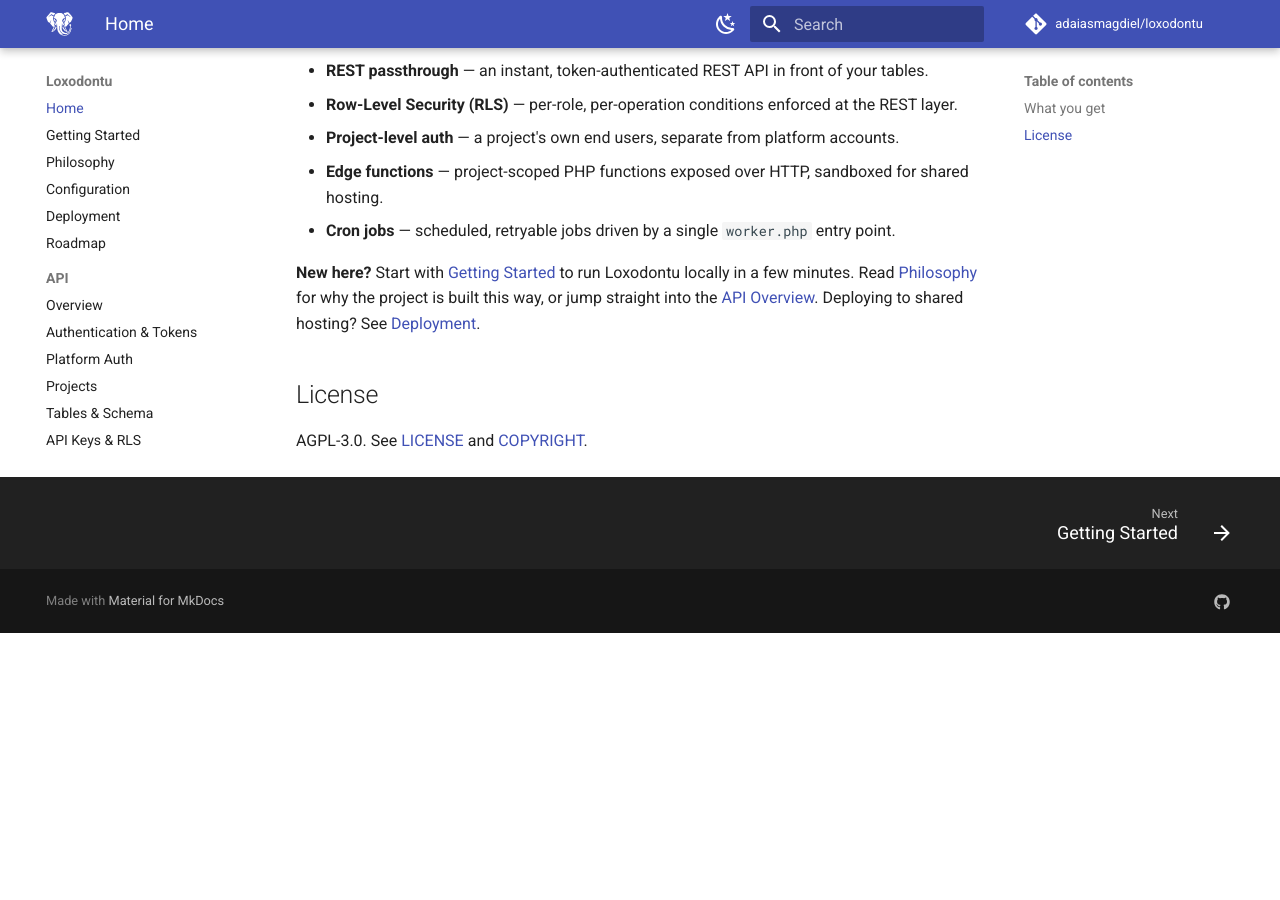
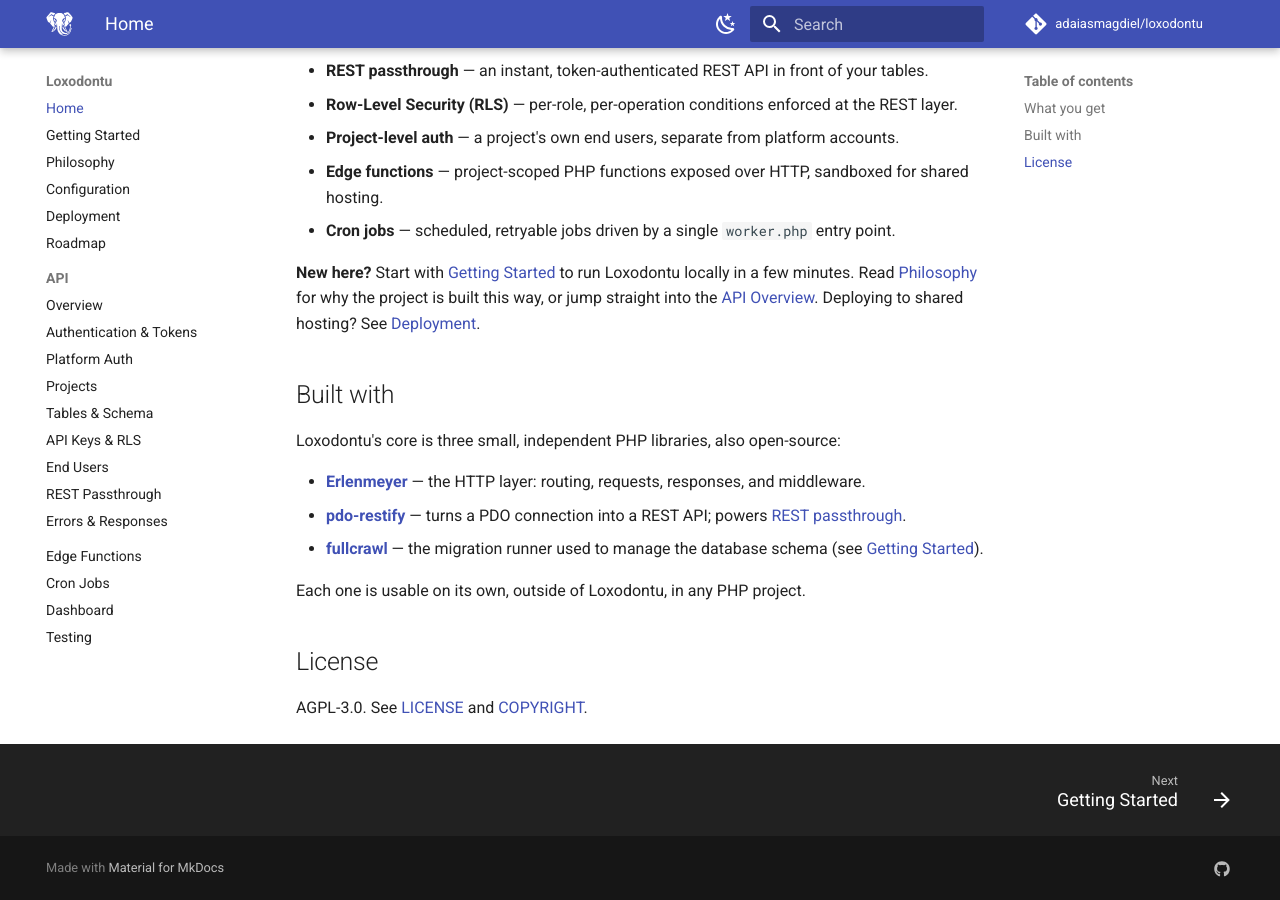
Before and after one commit to AdaiasMagdiel/loxodontu, an MkDocs documentation site: the page built from docs/index.md, in a window 1280 px wide and 900 px high, scrolled down 705 px. Built offline with MkDocs 1.6.1 and Material for MkDocs 9.7.7, drawn with Linux system fonts in a browser that asks for light colours; comment, search, counter and statistics services are not loaded; before the commit the page ends 1338 px from its top, so only the background shows below that.

Commit message:
Credit the first-party libraries Loxodontu is built on
Add a "Built with" section on the home page linking Erlenmeyer,
pdo-restify, and fullcrawl, plus inline credits where each one is
actually doing the work (HTTP layer, REST passthrough, migrations).

```diff
--- a/docs/index.md
+++ b/docs/index.md
@@ -22,6 +22,19 @@ minutes. Read [Philosophy](philosophy.md) for why the project is built this way,
 into the [API Overview](api/overview.md). Deploying to shared hosting? See
 [Deployment](deployment.md).
 
+## Built with
+
+Loxodontu's core is three small, independent PHP libraries, also open-source:
+
+- **[Erlenmeyer](https://github.com/adaiasmagdiel/erlenmeyer)** — the HTTP layer: routing,
+  requests, responses, and middleware.
+- **[pdo-restify](https://github.com/adaiasmagdiel/pdo-restify)** — turns a PDO connection into a
+  REST API; powers [REST passthrough](api/rest-passthrough.md).
+- **[fullcrawl](https://github.com/adaiasmagdiel/fullcrawl)** — the migration runner used to
+  manage the database schema (see [Getting Started](getting-started.md#run-the-migrations)).
+
+Each one is usable on its own, outside of Loxodontu, in any PHP project.
+
 ## License
 
 AGPL-3.0. See [LICENSE](https://github.com/adaiasmagdiel/loxodontu/blob/main/LICENSE) and
```
Also changed, not shown: docs/api/overview.md (+3 -0 lines), docs/api/rest-passthrough.md (+3 -0 lines).
